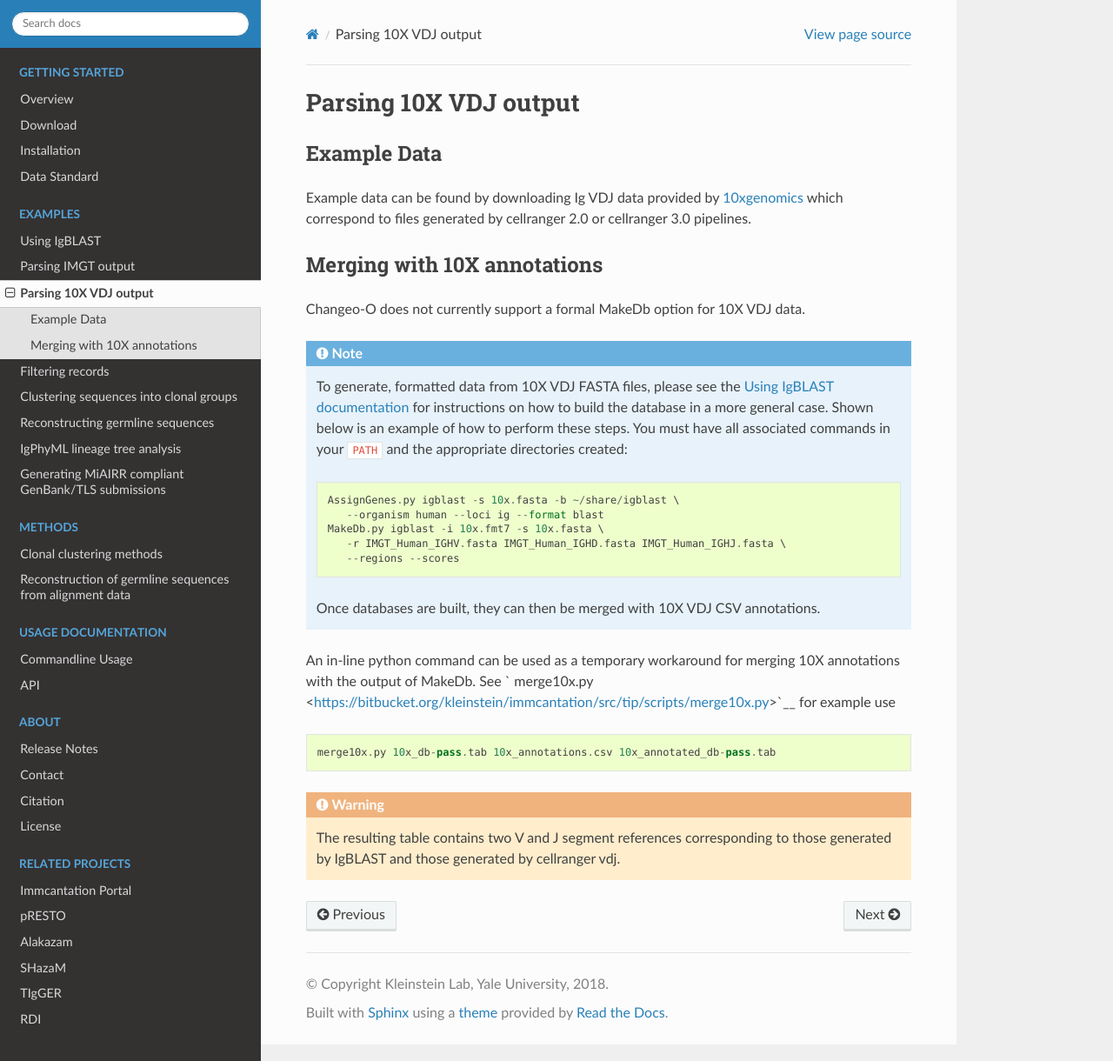
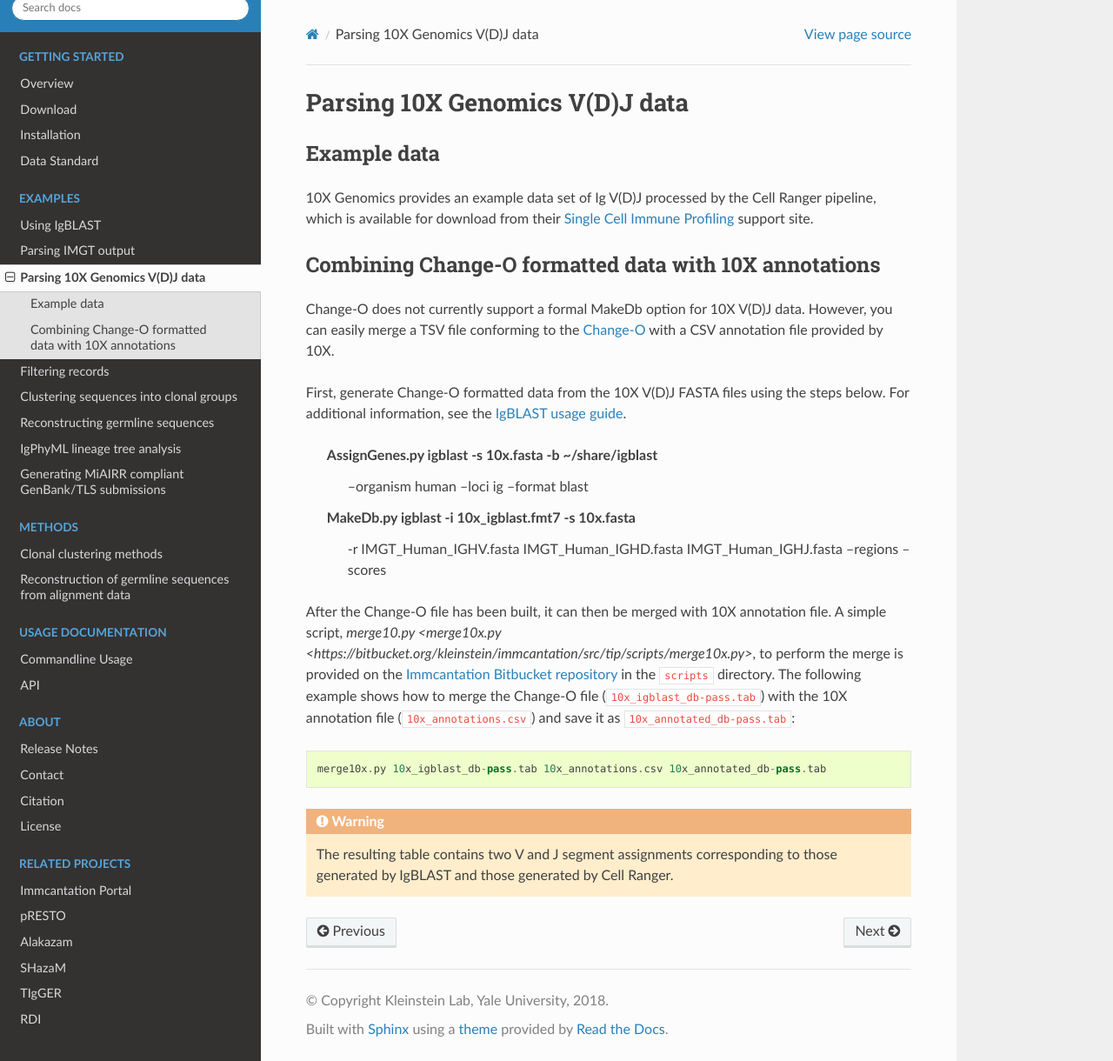
Before and after one commit to immcantation/changeo, a Sphinx documentation site: the page built from docs/examples/10X.rst, in a window 1280 px wide and 1220 px high. Shown: the whole window at 87% size. Built offline with Sphinx 7.4.7 and the Read the Docs theme 2.0.0, drawn with Linux system fonts in a browser that asks for light colours; formulas are drawn with MathJax 3.

Commit message:
10X docs edits.

```diff
--- a/docs/examples/10X.rst
+++ b/docs/examples/10X.rst
@@ -1,43 +1,45 @@
-
 .. _10X:
 
-Parsing 10X VDJ output
+Parsing 10X Genomics V(D)J data
 ================================================================================
 
-Example Data
+Example data
 --------------------------------------------------------------------------------
 
-Example data can be found by downloading Ig VDJ data provided by
-`10xgenomics <https://support.10xgenomics.com/single-cell-vdj/datasets/3.0.0/vdj_v1_hs_pbmc2_b>`__
-which correspond to files generated by cellranger 2.0 or cellranger 3.0 pipelines.
+10X Genomics provides an example data set of Ig V(D)J processed by the Cell
+Ranger pipeline, which is available for download from their
+`Single Cell Immune Profiling <https://support.10xgenomics.com/single-cell-vdj/datasets/3.0.0/vdj_v1_hs_pbmc2_b>`__
+support site.
 
-Merging with 10X annotations
+Combining Change-O formatted data with 10X annotations
 --------------------------------------------------------------------------------
 
-Changeo-O does not currently support a formal :ref:`MakeDb` option for 10X VDJ data.
+Change-O does not currently support a formal :ref:`MakeDb` option for 10X V(D)J
+data. However, you can easily merge a TSV file conforming to the
+:ref:`Change-O <Standard>` with a CSV annotation file provided by 10X.
 
-.. note::
-
-    To generate, formatted data from 10X VDJ FASTA files, please see the
-    `Using IgBLAST documentation <https://changeo.readthedocs.io/en/version-0.4.5/examples/igblast.html>`__
-    for instructions on how to build the database in a more general case. Shown below is an example of how
-    to perform these steps. You must have all associated commands in your ``PATH`` and the appropriate
-    directories created::
+First, generate Change-O formatted data from the 10X V(D)J FASTA files using the
+steps below.  For additional information, see the
+:ref:`IgBLAST usage guide <IgBLAST>`.
 
 	AssignGenes.py igblast -s 10x.fasta -b ~/share/igblast \
 	   --organism human --loci ig --format blast
-	MakeDb.py igblast -i 10x.fmt7 -s 10x.fasta \
+	MakeDb.py igblast -i 10x_igblast.fmt7 -s 10x.fasta \
 	   -r IMGT_Human_IGHV.fasta IMGT_Human_IGHD.fasta IMGT_Human_IGHJ.fasta \
 	   --regions --scores
 
-    Once databases are built, they can then be merged with 10X VDJ CSV annotations.
+After the Change-O file has been built, it can then be merged with 10X annotation
+file. A simple script,
+`merge10.py <merge10x.py <https://bitbucket.org/kleinstein/immcantation/src/tip/scripts/merge10x.py>`,
+to perform the merge is provided on the
+`Immcantation Bitbucket repository <https://bitbucket.org/kleinstein/immcantation>`__
+in the ``scripts`` directory. The following example shows how to merge the
+Change-O file (``10x_igblast_db-pass.tab``) with the 10X annotation file
+(``10x_annotations.csv``) and save it as ``10x_annotated_db-pass.tab``::
 
-
-An in-line python command can be used as a temporary workaround for merging 10X annotations with the output of :ref:`MakeDb`. See ` merge10x.py <https://bitbucket.org/kleinstein/immcantation/src/tip/scripts/merge10x.py>`__ for example use ::
-
-	merge10x.py 10x_db-pass.tab 10x_annotations.csv 10x_annotated_db-pass.tab
+	merge10x.py 10x_igblast_db-pass.tab 10x_annotations.csv 10x_annotated_db-pass.tab
 
 .. warning::
 
-    The resulting table contains two V and J segment references corresponding to those
-    generated by IgBLAST and those generated by cellranger vdj.
+    The resulting table contains two V and J segment assignments corresponding to
+    those generated by IgBLAST and those generated by Cell Ranger.
--- a/docs/examples/cloning.rst
+++ b/docs/examples/cloning.rst
@@ -3,7 +3,7 @@
 Clustering sequences into clonal groups
 ================================================================================
 
-Example Data
+Example data
 --------------------------------------------------------------------------------
 
 We have hosted a small example data set resulting from the
--- a/docs/examples/genbank.rst
+++ b/docs/examples/genbank.rst
@@ -22,7 +22,7 @@ formatted data.  For complete details of the required and optional elements of t
 see the `AIRR Standards <http://docs.airr-community.org/en/latest/miairr/miairr_ncbi_overview.html>`__
 documentation site.
 
-Example Data
+Example data
 --------------------------------------------------------------------------------
 We have hosted a small example data set resulting from the
 `Roche 454 example workflow <http://presto.readthedocs.io/en/latest/workflows/Jiang2013_Workflow.html>`__
@@ -49,7 +49,7 @@ Requirements
     + A GenBank submission template file (``.sbt``), generating using the
       `NCBI Template Generator <https://submit.ncbi.nlm.nih.gov/genbank/template/submission>`__.
 
-Cleaning up C region annotations
+Cleaning up C-region annotations
 ~~~~~~~~~~~~~~~~~~~~~~~~~~~~~~~~~~~~~~~~~~~~~~~~~~~~~~~~~~~~~~~~~~~~~~~~~~~~~~~~
 
 First, we need to rename the C primer annotations to valid constant region gene names so they are
--- a/docs/examples/germlines.rst
+++ b/docs/examples/germlines.rst
@@ -3,7 +3,7 @@
 Reconstructing germline sequences
 ================================================================================
 
-Example Data
+Example data
 --------------------------------------------------------------------------------
 
 We have hosted a small example data set resulting from the
--- a/docs/examples/igblast.rst
+++ b/docs/examples/igblast.rst
@@ -3,7 +3,7 @@
 Using IgBLAST
 ================================================================================
 
-Example Data
+Example data
 --------------------------------------------------------------------------------
 
 We have hosted a small example data set resulting from the
--- a/docs/examples/imgt.rst
+++ b/docs/examples/imgt.rst
@@ -3,7 +3,7 @@
 Parsing IMGT output
 ================================================================================
 
-Example Data
+Example data
 --------------------------------------------------------------------------------
 
 We have hosted a small example data set resulting from the
```
